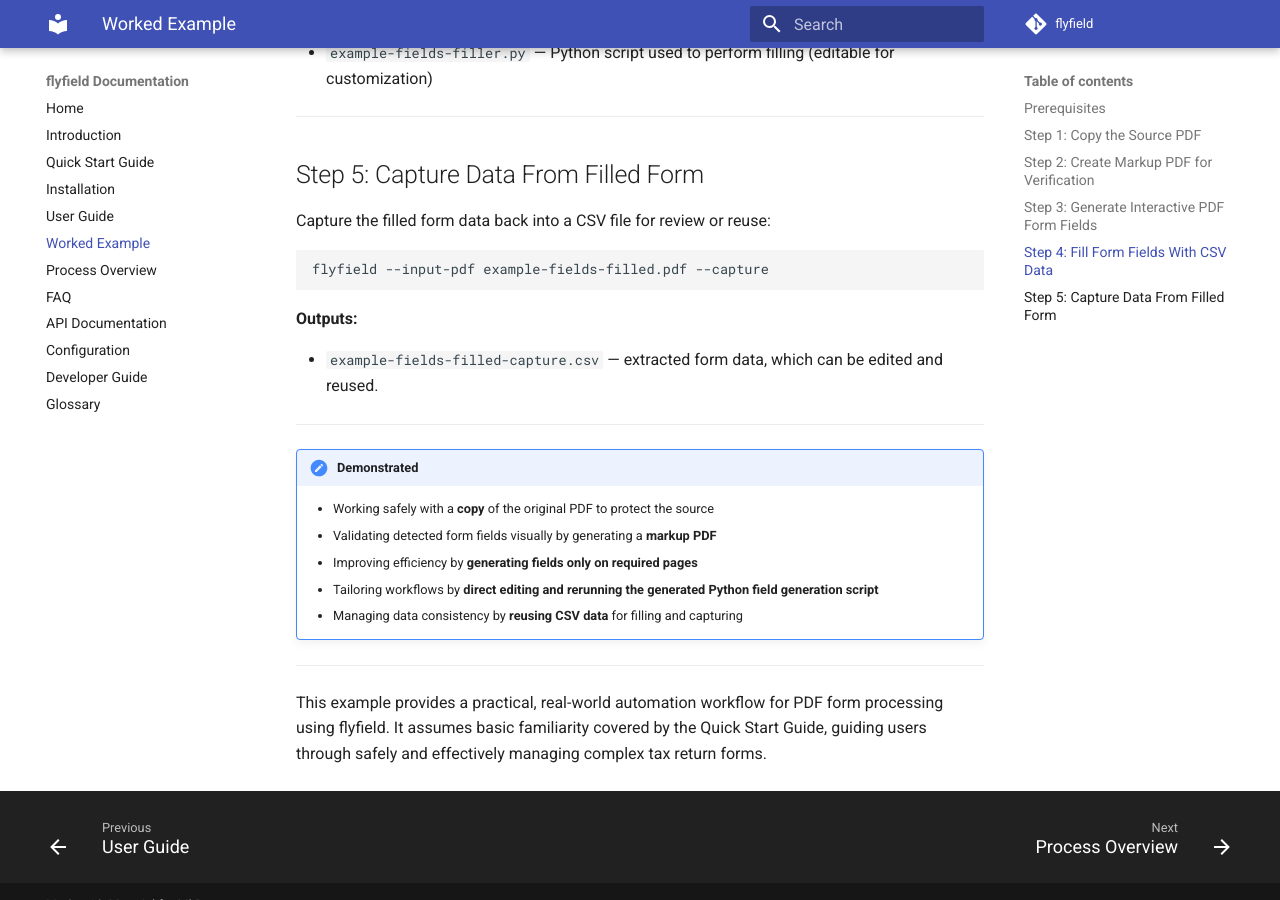
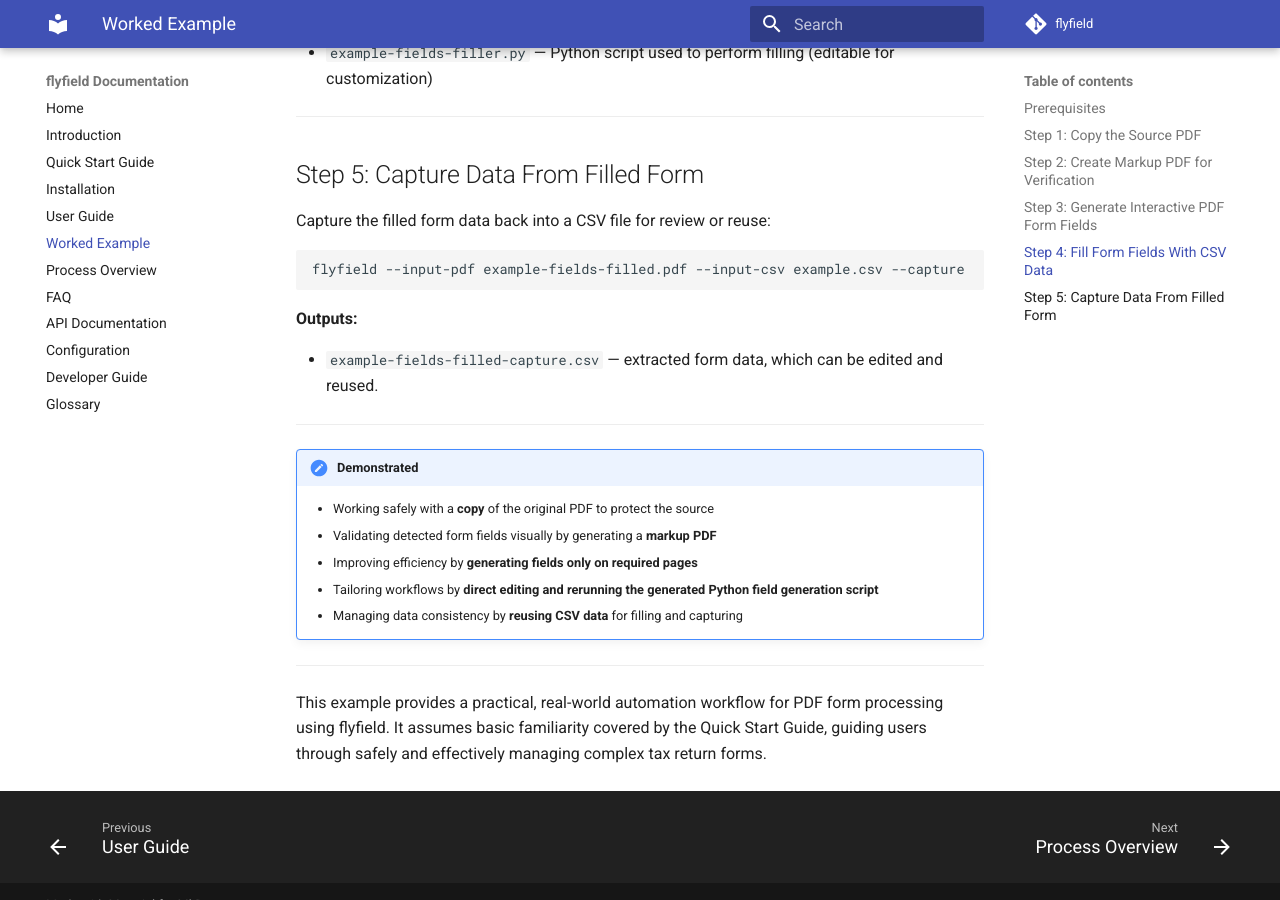
Before and after one commit to flywire/flyfield, an MkDocs documentation site: the page built from docs/example.md, in a window 1280 px wide and 900 px high, scrolled down 3020 px. Built offline with MkDocs 1.6.1 and Material for MkDocs 9.7.7, drawn with Linux system fonts in a browser that asks for light colours; comment, search, counter and statistics services are not loaded.

Commit message:
--capture Option must Specify a CSV file with field data

````diff
--- a/docs/example.md
+++ b/docs/example.md
@@ -128,7 +128,7 @@
 Capture the filled form data back into a CSV file for review or reuse:
 
 ```
-flyfield --input-pdf example-fields-filled.pdf --capture
+flyfield --input-pdf example-fields-filled.pdf --input-csv example.csv --capture
 ```
 
 **Outputs:**
````
